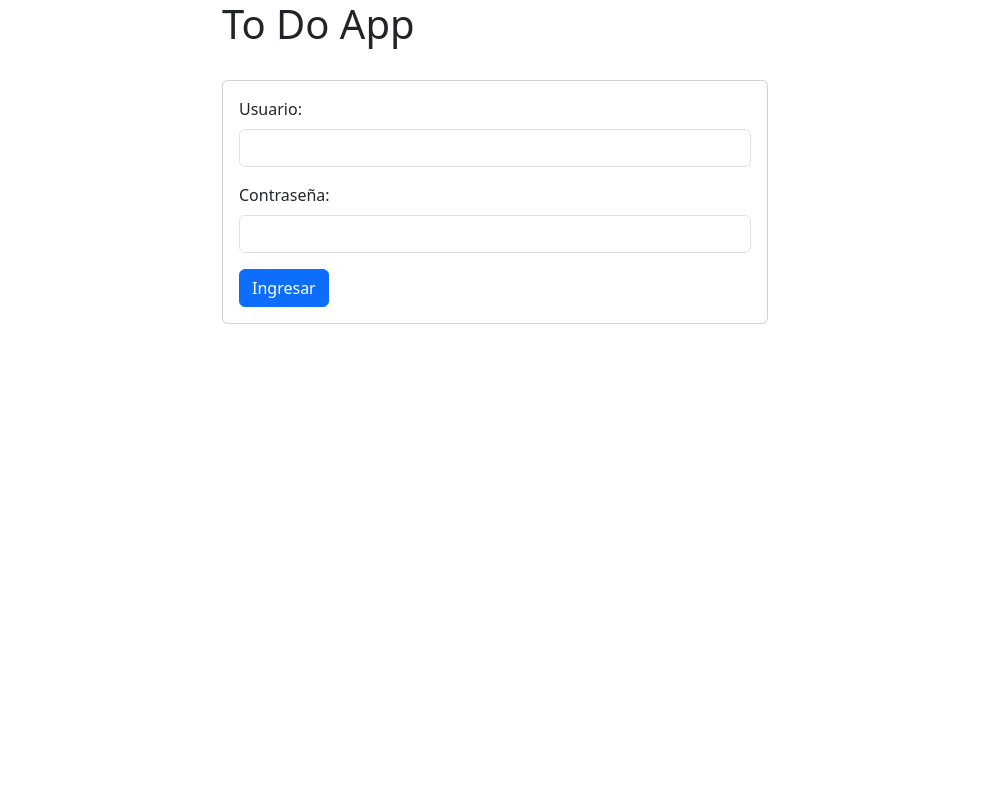
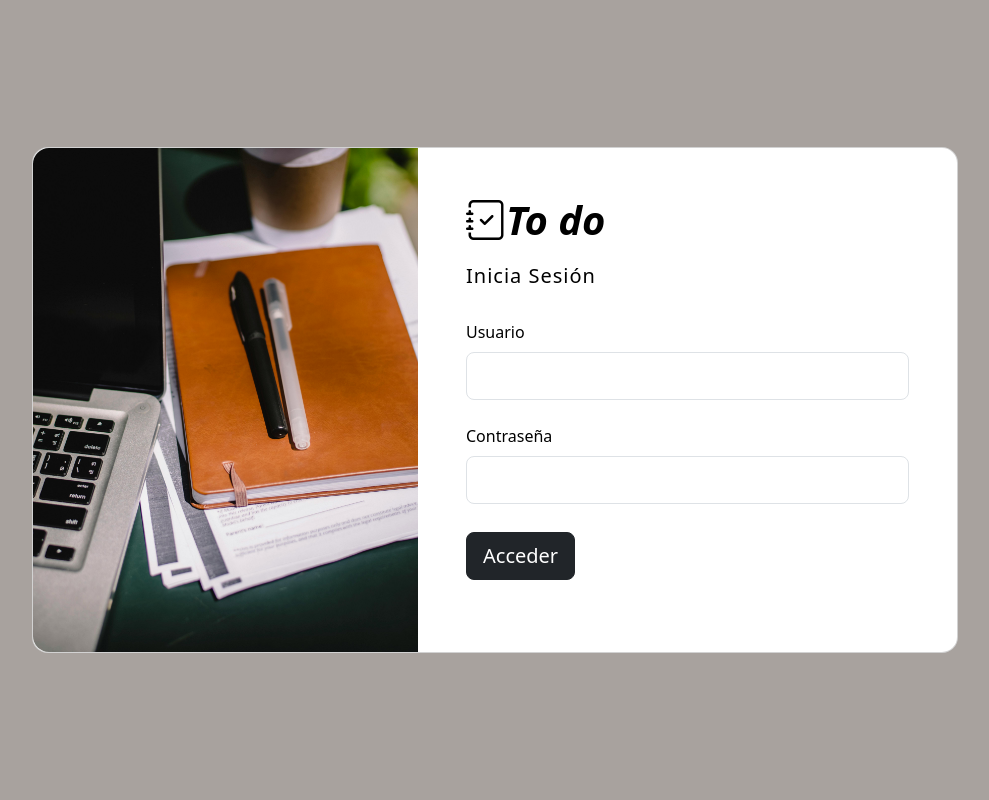
Before and after one commit to rociobuono/to-do-app, a CodeIgniter app: page /to-do-app/ in a window 1280 px wide. Shown: the whole page, without its empty margins (145-1134 px from the left). Run offline with CodeIgniter, Linux system fonts and the light colour scheme.

Commit message:
estilos login

```diff
--- a/application/views/login.php
+++ b/application/views/login.php
@@ -8,13 +8,10 @@
     <link href="https://cdn.jsdelivr.net/npm/bootstrap@5.3.3/dist/css/bootstrap.min.css" rel="stylesheet"
         integrity="sha384-QWTKZyjpPEjISv5WaRU9OFeRpok6YctnYmDr5pNlyT2bRjXh0JMhjY6hW+ALEwIH" crossorigin="anonymous">
     <link rel="stylesheet" href="https://cdn.jsdelivr.net/npm/bootstrap-icons@1.11.3/font/bootstrap-icons.min.css">
+    <link rel="stylesheet" href="<?= base_url('assets/css/login.css'); ?>">
 </head>
 
 <body>
-    <div class="container">
-        <div class="row">
-            <div class="col-md-6 offset-md-3">
-                <h1>To Do App</h1>
     <?php
     if ($this->session->flashdata("OP")) {
         switch ($this->session->flashdata("OP")) {
@@ -50,29 +47,55 @@
     }
 
     ?>
-                <br>
+    <section class="vh-100">
+        <div class="container py-5 h-100">
+            <div class="row d-flex justify-content-center align-items-center h-100">
+                <div class="col col-xl-10">
                     <div class="card">
-                    <div class="card-body">
+                        <div class="row g-0">
+                            <div class="col-md-6 col-lg-5 d-none d-md-block">
+                                <img src="<?= base_url('assets/agenda.jpg'); ?>" alt="login form" id="img-login"
+                                    class="img-fluid h-100" />
+                            </div>
+                            <div class="col-md-6 col-lg-7 d-flex align-items-center">
+                                <div class="card-body p-4 p-lg-5 text-black">
                                     <!-- base_url() para acceder a archivos, site_url() para ejecutar -->
                                     <?php echo validation_errors("<p>", "</p>"); ?>
                                     <form action="<?php echo site_url("auth/login"); ?>" method="post">
-                            <div class="mb-3">
-                                <label for="usuario" class="form-label">Usuario:</label>
-                                <input type="text" class="form-control" id="usuario" name="usuario">
+                                        <div class="d-flex align-items-center mb-3 pb-1">
+                                            <span class="h1 fw-bold mb-0"><i class="bi bi-journal-check">To
+                                                    do</i></span>
                                         </div>
-                            <div class="mb-3">
-                                <label for="password" class="form-label">Contraseña:</label>
-                                <input type="password" class="form-control" id="password" name="password">
+
+                                        <h5 class="fw-normal mb-3 pb-3">Inicia Sesión</h5>
+
+                                        <div data-mdb-input-init class="form-outline mb-4">
+                                            <label class="form-label" for="usuario">Usuario</label>
+                                            <input type="text" id="usuario" name="usuario"
+                                                class="form-control form-control-lg" />
                                         </div>
-                            <button type="submit" class="btn btn-primary">Ingresar</button>
+
+                                        <div data-mdb-input-init class="form-outline mb-4">
+                                            <label class="form-label" for="password">Contraseña</label>
+                                            <input type="password" id="password" name="password"
+                                                class="form-control form-control-lg" />
+                                        </div>
+
+                                        <div class="pt-1 mb-4">
+                                            <button data-mdb-button-init data-mdb-ripple-init
+                                                class="btn btn-dark btn-lg btn-block" type="submit">Acceder</button>
                                         </div>
                                     </form>
+
                                 </div>
                             </div>
                         </div>
-        <br>
                     </div>
                 </div>
+            </div>
+        </div>
+    </section>
+
     <script src="https://ajax.googleapis.com/ajax/libs/jquery/3.7.1/jquery.min.js"></script>
     <script src="https://cdn.jsdelivr.net/npm/bootstrap@5.3.3/dist/js/bootstrap.bundle.min.js"
         integrity="sha384-YvpcrYf0tY3lHB60NNkmXc5s9fDVZLESaAA55NDzOxhy9GkcIdslK1eN7N6jIeHz"
--- a/application/views/menu.php
+++ b/application/views/menu.php
@@ -8,7 +8,7 @@
 </head>
 
 <body>
-    <nav class="navbar navbar-expand-lg bg-body-tertiary">
+    <nav class="navbar navbar-expand-lg" style="background-color: #e7e5e4;">
         <div class="container-fluid">
             <a class="navbar-brand" href="#"><i class="bi bi-card-checklist"></i><?php echo APP_NAME;?></a>
             <button class="navbar-toggler" type="button" data-bs-toggle="collapse"
--- a/application/views/todo/principal.php
+++ b/application/views/todo/principal.php
@@ -10,7 +10,7 @@
     <link rel="stylesheet" href="https://cdn.jsdelivr.net/npm/bootstrap-icons@1.11.3/font/bootstrap-icons.min.css">
 </head>
 
-<body>
+<body style="background-color: #fafaf9;">
     <?php
     $this->load->view("menu");
     ?>
--- a/application/views/usuarios.php
+++ b/application/views/usuarios.php
@@ -18,7 +18,7 @@
         <div class="row">
             <div class="col">
                 <br>
-                <table class="table">
+                <table class="table table-hover">
                     <thead>
                         <tr>
                             <th scope="col">ID</th>
--- /dev/null
+++ b/assets/css/login.css
@@ -0,0 +1,16 @@
+
+section{
+    background-color: #a8a29e;
+}
+
+#img-login{
+    border-radius: 1rem 0 0 1rem;
+    object-fit: cover;
+}
+
+h5 {
+    letter-spacing: 1px;
+}
+.card{
+    border-radius: 1rem;
+}
```
Also changed, not shown: assets/agenda.jpg (added). Lines whose indentation alone changed are shown as unchanged.
